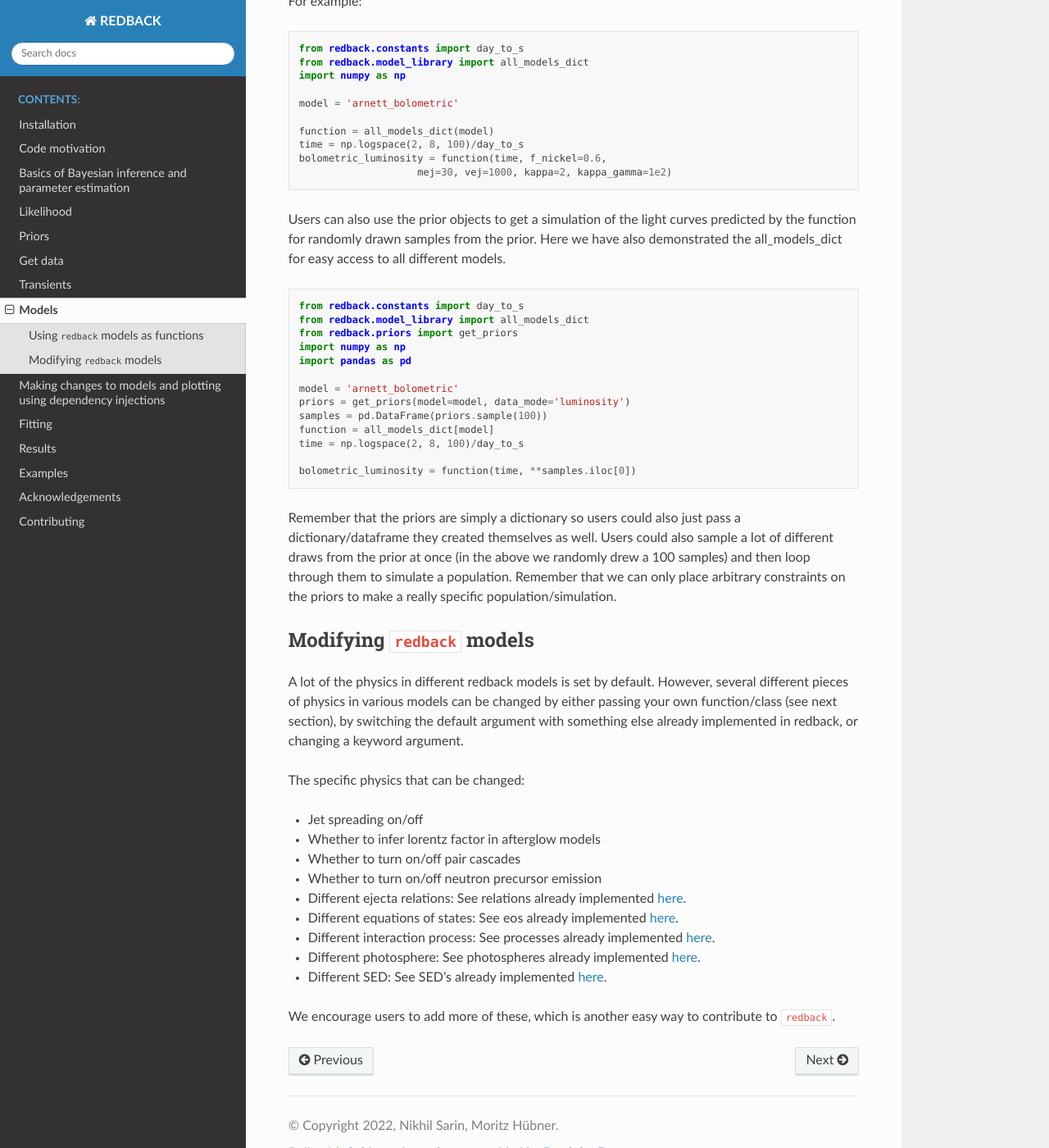
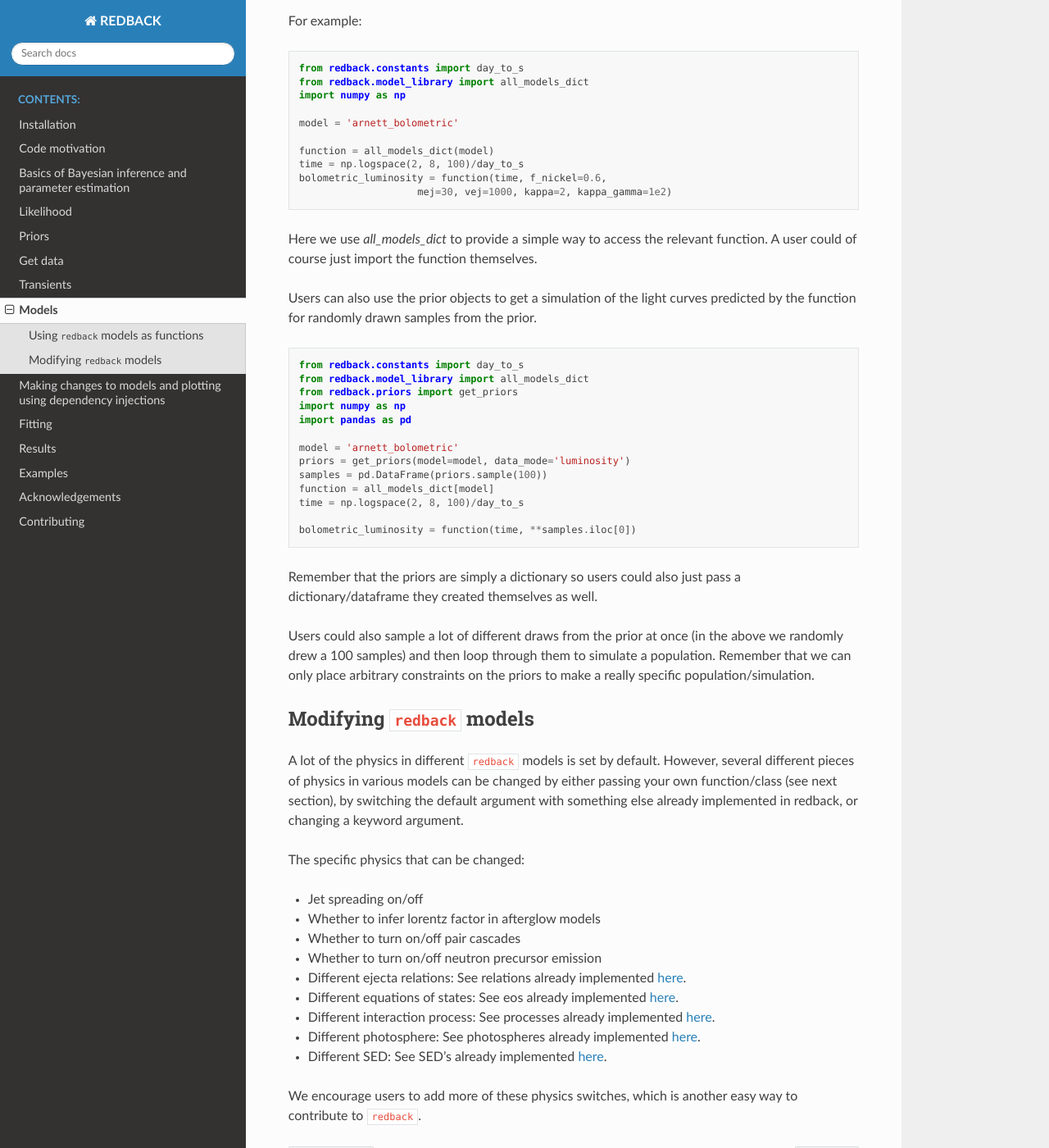
Before and after one commit to nikhil-sarin/redback, a Sphinx documentation site: the page built from docs/models.txt, in a window 1280 px wide and 1400 px high, scrolled down 2114 px. Shown: the whole window at 82% size. Built offline with Sphinx 7.4.7 and the Read the Docs theme 2.0.0, drawn with Linux system fonts in a browser that asks for light colours; some of the changed text lies outside the part shown.

```diff
--- a/docs/models.txt
+++ b/docs/models.txt
@@ -101,8 +103,9 @@
     bolometric_luminosity = function(time, f_nickel=0.6,
                         mej=30, vej=1000, kappa=2, kappa_gamma=1e2)
 
+Here we use `all_models_dict` to provide a simple way to access the relevant function. A user could of course just import the function themselves.
+
 Users can also use the prior objects to get a simulation of the light curves predicted by the function for randomly drawn samples from the prior.
-Here we have also demonstrated the all_models_dict for easy access to all different models.
 
 .. code:: python
 
@@ -121,12 +124,14 @@
     bolometric_luminosity = function(time, **samples.iloc[0])
 
 Remember that the priors are simply a dictionary so users could also just pass a dictionary/dataframe they created themselves as well.
+
 Users could also sample a lot of different draws from the prior at once (in the above we randomly drew a 100 samples) and then loop through them to simulate a population.
 Remember that we can only place arbitrary constraints on the priors to make a really specific population/simulation.
 
 Modifying :code:`redback` models
 -------------------------
-A lot of the physics in different redback models is set by default.
+
+A lot of the physics in different :code:`redback` models is set by default.
 However, several different pieces of physics in various models can be changed by either passing your own function/class (see next section),
 by switching the default argument with something else already implemented in redback, or changing a keyword argument.
 
@@ -142,4 +147,4 @@
 - Different photosphere: See photospheres already implemented `here <https://github.com/nikhil-sarin/redback/blob/master/redback/photosphere.py>`_.
 - Different SED: See SED's already implemented `here <https://github.com/nikhil-sarin/redback/blob/master/redback/sed.py>`_.
 
-We encourage users to add more of these, which is another easy way to contribute to :code:`redback`.
+We encourage users to add more of these physics switches, which is another easy way to contribute to :code:`redback`.
```
Also changed, not shown: other parts of docs/models.txt (+3 -1 lines).
